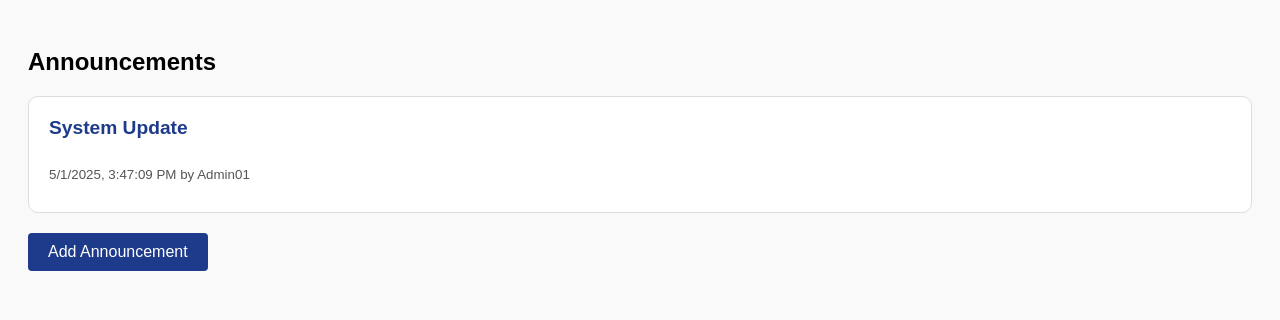
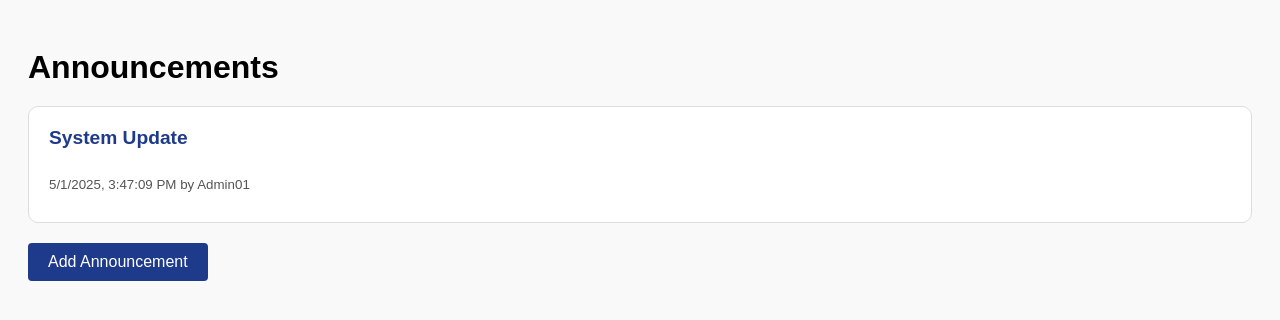
Before and after one commit to nish0203/AppointmentSystem, a plain HTML site: page announcement.html in a window 1280 px wide. Drawn offline with Linux system fonts and the light colour scheme.

Commit message:
Update announcement.html

```diff
--- a/announcement.html
+++ b/announcement.html
@@ -9,7 +9,7 @@
       padding: 20px;
       background: #f9f9f9;
     }
-    h2 {
+    h1 {
       margin-bottom: 20px;
     }
     #announcement-list {
@@ -130,7 +130,7 @@
 </head>
 <body>
 
-<h2>Announcements</h2>
+<h1>Announcements</h1>
 <div id="announcement-list">
   <!-- Announcements will be added here -->
 </div>
```
